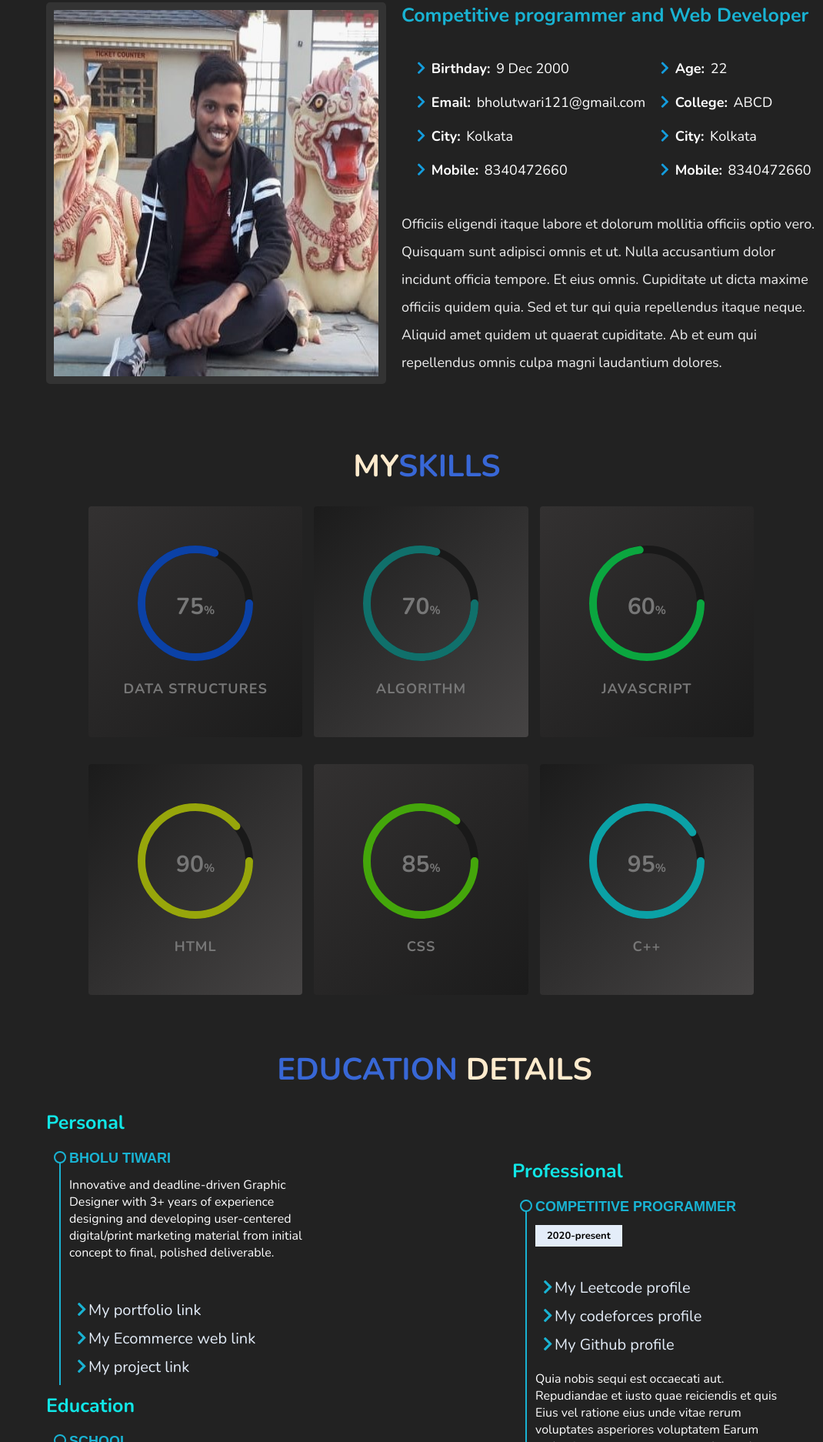
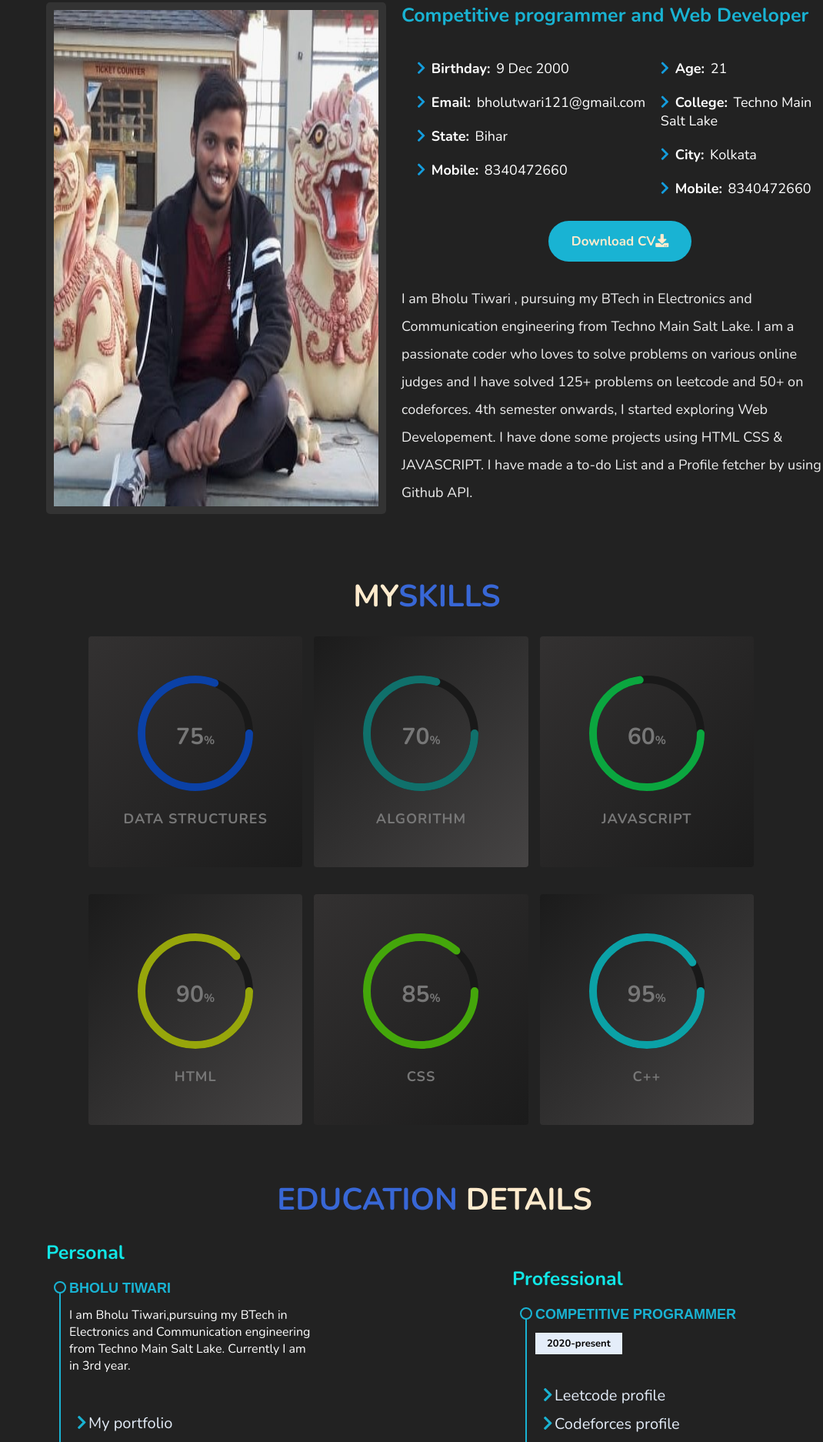
Before and after one commit to Bholu-123/Portfolio, a plain HTML site: page index.html in a window 1280 px wide. Shown: the part 926-2800 px from the top of the page at 77% size, without its empty margins (210-1280 px from the left). Drawn offline with nearby package versions, Linux system fonts and the light colour scheme.

Commit message:
commit message

```diff
--- a/index.html
+++ b/index.html
@@ -26,7 +26,7 @@
        <!--SideBar Start-->
        <div id="sidebar" class="sidebar">
             <div class="profile_info">
-                <img src="./IMG/images.jfif" class="profile_image" alt="">
+                <img src="./IMG/photo-2.jpeg" class="profile_image" alt="">
                 <div class="sidebar-icon">
                     <i class="fab fa-twitter"></i>
                     <i class="fab fa-facebook-f"></i>
@@ -48,6 +48,7 @@
                 <h1 class="heading-primary">
                     <span class="heading-primary-main">BHOLU TIWARI</span>
                     <span class="heading-primary-sub">The Full Stack Web Dev</span>
+                    <span class="heading-primary-sub" style="margin-top: 1rem">Competitive Programmer</span>
                 </h1>
             </div>
        </header>
@@ -78,8 +79,8 @@
                             </li>
                             <li>
                                 <i class="fas fa-chevron-right"></i>
-                                <strong>City:</strong>
-                                <span>Kolkata</span>
+                                <strong>State:</strong>
+                                <span>Bihar</span>
                             </li>
                             <li>
                                 <i class="fas fa-chevron-right"></i>
@@ -91,12 +92,12 @@
                             <li>
                                 <i class="fas fa-chevron-right"></i>
                                 <strong>Age:</strong>
-                                <span>22</span>
+                                <span>21</span>
                             </li>
                             <li>
                                 <i class="fas fa-chevron-right"></i>
                                 <strong>College:</strong>
-                                <span>ABCD</span>
+                                <span>Techno Main Salt Lake</S></Main></span>
                             </li>
                             <li>
                                 <i class="fas fa-chevron-right"></i>
@@ -110,12 +111,14 @@
                             </li>
                         </ul>
                  </div>
+                 <div class="resume">
+                    <a href="#"><span>Download CV</span><i class="fas fa-download"></i></a>
+                 </div>
                  <p>
-                    Officiis eligendi itaque labore et dolorum mollitia officiis optio vero.
-                    Quisquam sunt adipisci omnis et ut. Nulla accusantium dolor incidunt officia
-                    tempore. Et eius omnis. Cupiditate ut dicta maxime officiis quidem quia. Sed et
-                    tur qui quia repellendus itaque neque. Aliquid amet quidem ut quaerat cupiditate.
-                    Ab et eum qui repellendus omnis culpa magni laudantium dolores.
+                    I am Bholu Tiwari , pursuing my BTech in Electronics and Communication engineering from Techno Main Salt Lake. I am a passionate coder
+                    who loves to solve problems on various online judges and I have solved 125+ problems on leetcode and 50+ on codeforces.
+                    4th semester onwards, I started exploring Web Developement. I have done some projects
+                    using HTML CSS & JAVASCRIPT. I have made a to-do List and a Profile fetcher by using Github API.
                  </p>
               </div>
           </div>
@@ -229,21 +232,21 @@
                           BHOLU TIWARI
                         </strong>
                         <p>
-                            Innovative and deadline-driven Graphic Designer with 3+ years of experience designing and developing user-centered
-                            digital/print marketing material from initial concept to final, polished deliverable.
+                            I am Bholu Tiwari,pursuing my BTech in Electronics and Communication engineering from Techno Main Salt Lake.
+                            Currently I am in 3rd year.
                         </p>
                         <ul>
                             <li>
                                 <i class="fas fa-chevron-right"></i>
-                                <a href="#"><span>My portfolio link</span></a>
+                                <a href="#"><span>My portfolio</span></a>
                             </li>
                             <li>
                                 <i class="fas fa-chevron-right"></i>
-                                <a href="#"><span>My Ecommerce web link</span></a>
+                                <a href="#"><span>My Resume</span></a>
                             </li>
                             <li>
                                 <i class="fas fa-chevron-right"></i>
-                                <a href="#"><span>My project link</span></a>
+                                <a href="#"><span>My projects</span></a>
                             </li>
                         </ul>
                    </div>
@@ -258,11 +261,13 @@
                             2005-2017
                         </h4>
                         <em>
-                          Rochester Institute of Technology, Rochester, NY
+                          Vivekanand Public School
+                        </em>
+                        <em>
+                          SKS +2 college
                         </em>
                         <p>
-                            Quia nobis sequi est occaecati aut. Repudiandae et iusto quae reiciendis et quis Eius vel ratione eius unde
-                            vitae rerum voluptates asperiores voluptatem Earum molestiae consequatur neque etlon sader mart dila
+                            I have done my secondry schooling from Vivekanand Public school and Higher Secondry from SKS +2 college.
                         </p>
                         <strong>
                           BTech ECE
@@ -274,8 +279,8 @@
                           Techno Main Salt Lake,Kolkata
                         </em>
                         <p>
-                            Quia nobis sequi est occaecati aut. Repudiandae et iusto quae reiciendis et quis Eius vel ratione eius unde
-                            vitae rerum voluptates asperiores voluptatem Earum molestiae consequatur neque etlon sader mart dila
+                           Currently I am pursuing my BTech in Electronics ans Communication from Techno Main Salt Lake.
+                           I am 3rd Year student.
                         </p>
                    </div>
                </div>
@@ -293,20 +298,20 @@
                         <ul>
                             <li>
                                 <i class="fas fa-chevron-right"></i>
-                                <a href="#"><span>My Leetcode profile</span></a>
+                                <a href="#"><span>Leetcode profile</span></a>
                             </li>
                             <li>
                                 <i class="fas fa-chevron-right"></i>
-                                <a href="#"><span>My codeforces profile</span></a>
+                                <a href="#"><span>Codeforces profile</span></a>
                             </li>
                             <li>
                                 <i class="fas fa-chevron-right"></i>
-                                <a href="#"><span>My Github profile</span></a>
+                                <a href="#"><span>Github profile</span></a>
                             </li>
                         </ul>
                         <p>
-                          Quia nobis sequi est occaecati aut. Repudiandae et iusto quae reiciendis et quis Eius vel ratione eius unde
-                          vitae rerum voluptates asperiores voluptatem Earum molestiae consequatur neque etlon sader mart dila
+                            I am a passionate coder who loves to solve problems on various online judges and
+                            I have solved 125+ problems on leetcode and 50+ on codeforces.
                         </p>
 
                         <strong>
@@ -318,20 +323,20 @@
                         <ul>
                             <li>
                                 <i class="fas fa-chevron-right"></i>
-                                <a href="#"><span>My Leetcode profile</span></a>
+                                <a href="https://github.com/Bholu-123"><span>Github Profile</span></a>
                             </li>
                             <li>
                                 <i class="fas fa-chevron-right"></i>
-                                <a href="#"><span>My Leetcode profile</span></a>
+                                <a href="https://github.com/Bholu-123/API-PRACTICE"><span>Profile Fetcher</span></a>
                             </li>
                             <li>
                                 <i class="fas fa-chevron-right"></i>
-                                <a href="#"><span>My Leetcode profile</span></a>
+                                <a href="https://github.com/Bholu-123/TASKLIST-PROJECT"><span>To-Do List</span></a>
                             </li>
                         </ul>
                         <p>
-                          Quia nobis sequi est occaecati aut. Repudiandae et iusto quae reiciendis et quis Eius vel ratione eius unde
-                          vitae rerum voluptates asperiores voluptatem Earum molestiae consequatur neque etlon sader mart dila
+                          4th semester onwards, I started exploring Web Developement. I have done some projects
+                          using HTML CSS & JAVASCRIPT. I have made a to-do List and a Profile fetcher by using Github API.
                         </p>
                     </div>
                </div>
--- a/style.css
+++ b/style.css
@@ -230,7 +230,7 @@ nav .contact_btn:hover{
     letter-spacing: .7rem;
     font-weight: 300;
     text-transform: uppercase;
-    margin-bottom: 6rem;
+    margin-bottom: 2rem;
 }
 @media screen and (max-width: 1200px) {
 
@@ -402,6 +402,27 @@ nav .contact_btn:hover{
     }
 
 }
+
+.resume{
+    display: flex;
+    justify-content: center;
+    align-items: center;
+    margin-bottom: 2rem;
+}
+
+.resume a{
+    text-decoration: none;
+    background-color: #19B3D3;
+    padding: 1.5rem 3rem;
+    border-radius: 5rem;
+}
+
+.resume a span,i{
+    font-size: 1.7rem;
+    font-weight: bold;
+    color: blanchedalmond;
+}
+
 
 /*-------------------------------------------------------ABOUT STYLING END-----------------------------------------------*/
 /*-------------------------------------------------------SKILL STYLING START-----------------------------------------------*/
@@ -675,8 +696,6 @@ nav .contact_btn:hover{
         display: flex;
         flex-direction: column;
     }
-
-
 }
 .personal-details{
     flex: 0 0 40%;
@@ -713,7 +732,7 @@ nav .contact_btn:hover{
 .qualification-details em{
     font-size: 1.5rem;
     display: block;
-    color:rgba(37, 43, 43,.7);
+    color: wheat;
     margin-bottom: 1rem;
 }
 
@@ -918,13 +937,14 @@ nav .contact_btn:hover{
     left: 0;
     top: 0;
     padding: 1rem;
-    color: #0f2c55;
+    color: black;
     font-size: 1.5rem;
     transition: .5s;
 }
 
 .contact .contact-card .contact-form label .fas{
     margin-right: 1rem;
+    color: black;
 }
 
 .contact .contact-card .contact-form button{
@@ -942,6 +962,7 @@ nav .contact_btn:hover{
 
 .contact .contact-card .contact-form button .fas{
     margin-left: 1rem;
+    color: black;
 }
 
 .contact .contact-card .contact-form input:focus ~ label,
```
